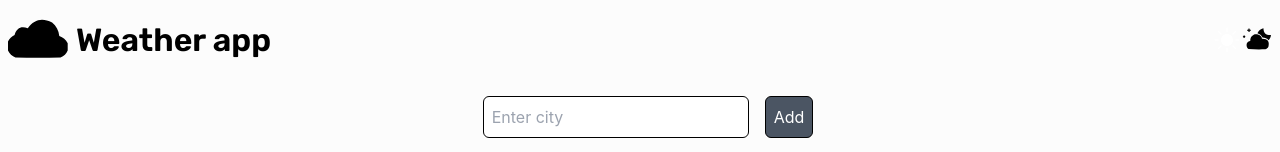
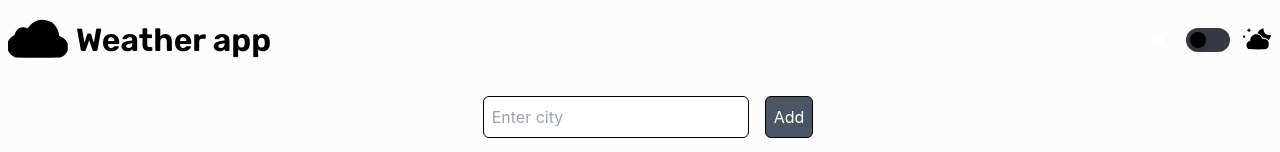
Before and after one commit to Dev-VictorK/react-weather-app, a React (Vite) app: page / in a window 1280 px wide. Shown: the top 152 px of the page. Built offline with nearby package versions, Linux system fonts and the light colour scheme.

Commit message:
toggle add

```diff
--- a/src/App.jsx
+++ b/src/App.jsx
@@ -5,6 +5,7 @@ import WidgetPanel from './WidgetPanel';
 import SunIcon from './sunIcon';
 import CloudIcon from './cloudIcon';
 import NightIcon from './nightIcon';
+import ToggleSwitch from './ToggleSwitch';
 {/**Weather App
 
 Fetch weather from an API like OpenWeatherMap.
@@ -33,11 +34,11 @@ function App() {
           <h1 className='text-black dark:text-white text-[32px] font-rubik font-semibold'>Weather app</h1>
         </div>
 
-        <div className='flex items-center'>
+        <div className='flex items-center gap-x-3'>
           <svg fill="#FFFFFF" xmlns="http://www.w3.org/2000/svg" viewBox="0 0 50 50" width="30px" height="30px">
             <SunIcon />
           </svg>
-
+          <ToggleSwitch />
           <svg xmlns="http://www.w3.org/2000/svg" version="1.1"
             fill="currentColor"
             viewBox="0 0 100 100"
--- /dev/null
+++ b/src/ToggleSwitch.jsx
@@ -0,0 +1,20 @@
+import { useState } from "react";
+
+export default function ToggleSwitch() {
+  const [enabled, setEnabled] = useState(false);
+
+  return (
+    <div
+      onClick={() => setEnabled(!enabled)}
+      className={`w-11 h-6 flex items-center rounded-full p-1 cursor-pointer transition-colors duration-300 ${
+        enabled ? "bg-white" : "bg-cardDark"
+      }`}
+    >
+      <div
+        className={`bg-black w-4 h-4 rounded-full shadow-md transform transition-transform duration-300 ${
+          enabled ? "translate-x-5" : ""
+        }`}
+      />
+    </div>
+  );
+}
--- a/tailwind.config.js
+++ b/tailwind.config.js
@@ -8,6 +8,7 @@ module.exports = {
       colors: {
         blackNight: "#212529",
         lightDay: "#FCFCFC",
+        cardDark: "#343A40",
       },
       fontFamily: {
         poppins: ['Poppins', 'sans-serif'],
```
